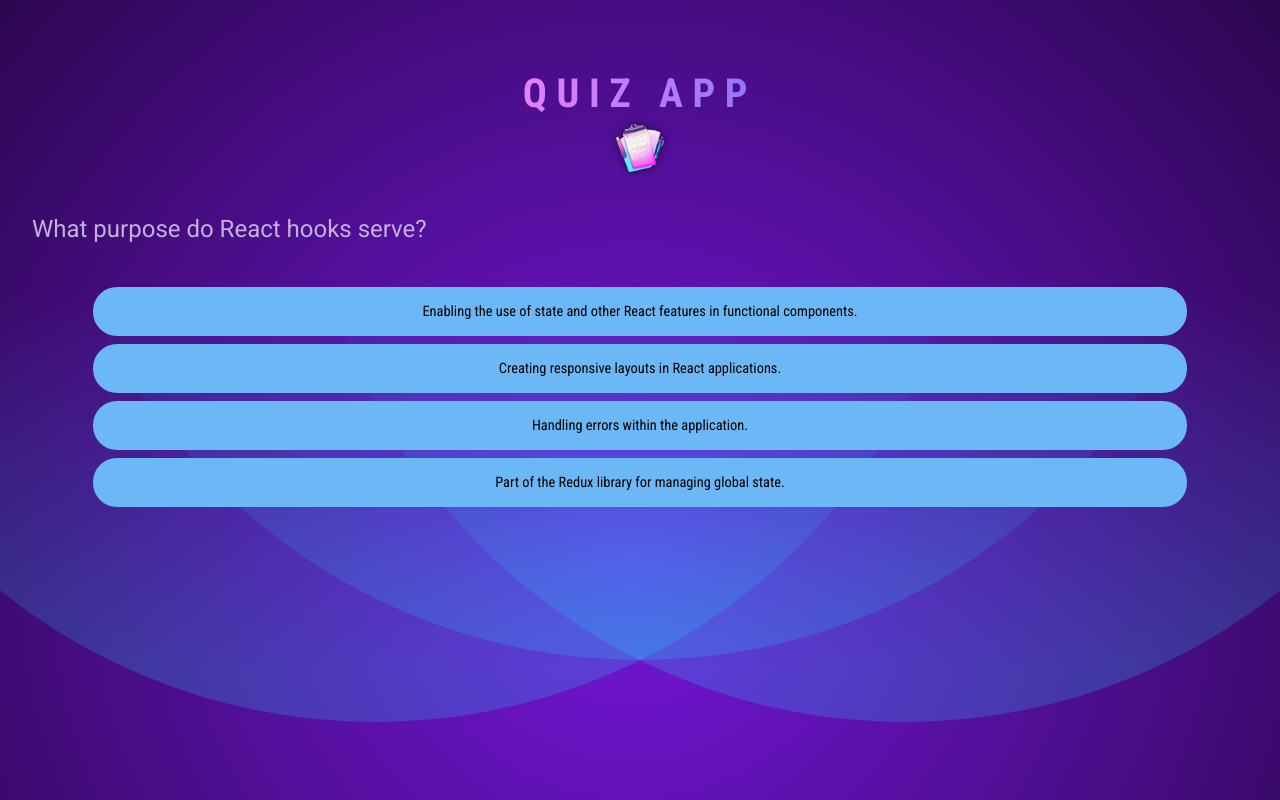
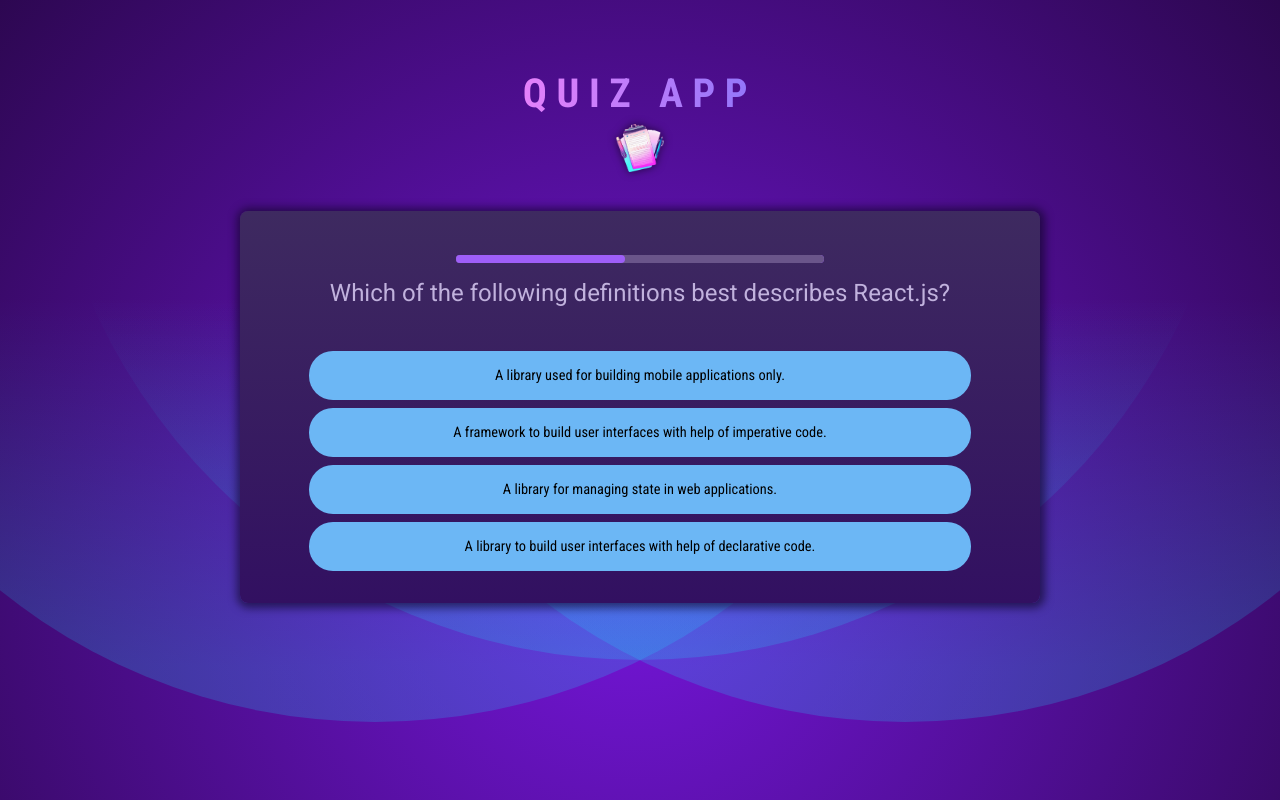
Before and after one commit to jiaakmal/React-Quiz-App, a React (Vite) app: page / in a window 1280 px wide. Built offline with nearby package versions, Linux system fonts and the light colour scheme.

Commit message:
include and fix timer functionality

```diff
--- /dev/null
+++ b/src/COMPONENTS/QuestionTimer.jsx
@@ -0,0 +1,23 @@
+import { useEffect, useState } from "react";
+export default function QuestionTimer({ onTimeOut, timeout }) {
+  useEffect(() => {
+    console.log("SETTING TIMEOUT");
+    const timer = setTimeout(onTimeOut, timeout);
+    return () => {
+      clearTimeout(timer);
+    };
+  }, [onTimeOut, timeout]);
+
+  const [remainingTime, setRemainingTime] = useState(timeout);
+  useEffect(() => {
+    console.log("SETTING INTERVAL");
+    const interval = setInterval(() => {
+      setRemainingTime((prevRemainingTime) => prevRemainingTime - 100);
+    }, 100);
+    return () => {
+      clearInterval(interval);
+    };
+  }, []);
+
+  return <progress id="question-time" max={timeout} value={remainingTime} />;
+}
--- a/src/COMPONENTS/Quiz.jsx
+++ b/src/COMPONENTS/Quiz.jsx
@@ -1,30 +1,58 @@
-import { useState } from "react";
+import { useCallback, useState } from "react";
 import QUESTIONS from "../questions";
+import quizCompleteImg from "../assets/quiz-complete.png";
+import QuestionTimer from "./QuestionTimer";
 
 export default function Quiz() {
-  const [userAnswer, setUserAnswer] = useState([0]);
+  const [userAnswer, setUserAnswer] = useState([]);
   const activeQuestionIndex = userAnswer.length;
 
-  function handleSelectAnswer(selectedAnswer){
-    setUserAnswer( (prevUserAnswer)=>{
-      return [...prevUserAnswer,selectedAnswer]
+  const quizIsComplete = activeQuestionIndex === QUESTIONS.length;
 
-    })
+  const handleSelectAnswer = useCallback(function handleSelectAnswer(
+    selectedAnswer
+  ) {
+    setUserAnswer((prevUserAnswer) => {
+      return [...prevUserAnswer, selectedAnswer];
+    });
+  },
+  []);
 
+  const handleSkipAnswer = useCallback(() => {
+    handleSelectAnswer(null);
+  }, [handleSelectAnswer]);
+
+  if (quizIsComplete) {
+    return (
+      <div id="summary">
+        <img src={quizCompleteImg} alt="" />
+        <h2>Quiz Completed!</h2>
+      </div>
+    );
   }
 
+  const shuffledAnswers = [...QUESTIONS[activeQuestionIndex].answers];
+  shuffledAnswers.sort(() => Math.random() - 0.5);
+
   return (
-    <div id="question">
-      <h2>{QUESTIONS[activeQuestionIndex].text}</h2>
-      <ul id="answers">
-        {
-          QUESTIONS[activeQuestionIndex].answers.map((answer) =>(
+    <div id="quiz">
+      <div id="question">
+        <QuestionTimer
+          key={activeQuestionIndex}
+          timeout={10000}
+          onTimeOut={handleSkipAnswer}
+        />
+        <h2>{QUESTIONS[activeQuestionIndex].text}</h2>
+        <ul id="answers">
+          {shuffledAnswers.map((answer) => (
             <li key={answer} className="answer">
-              <button onClick={()=> handleSelectAnswer(answer)}>{answer}</button>
+              <button onClick={() => handleSelectAnswer(answer)}>
+                {answer}
+              </button>
             </li>
-          ))
-        }
-      </ul>
+          ))}
+        </ul>
+      </div>
     </div>
   );
 }
```
